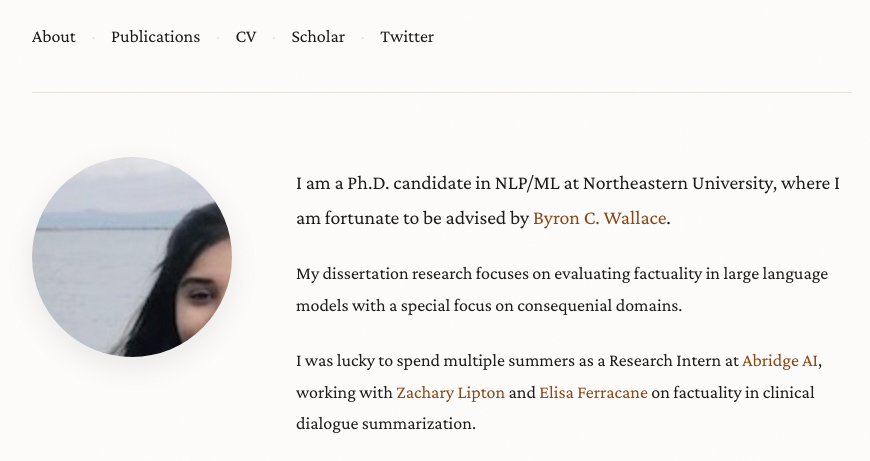
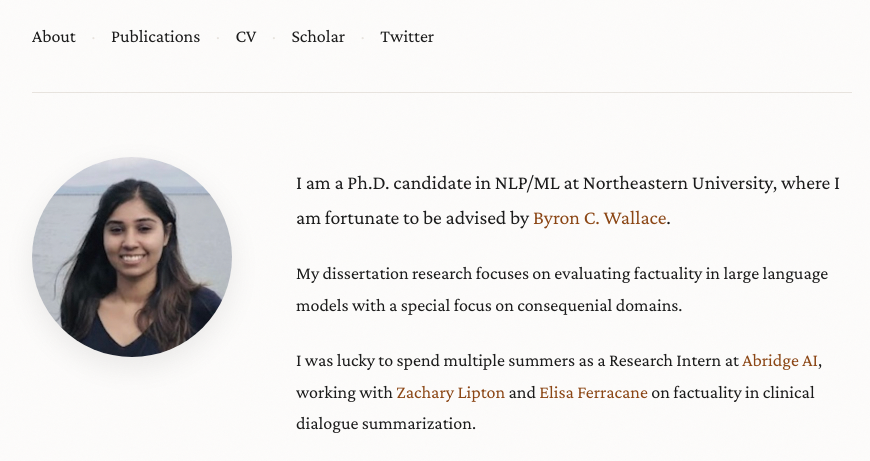
Before and after one commit to sanjanaramprasad/personal_website, a plain HTML site: page index.html in a window 1280 px wide. Shown: the part 329-790 px from the top of the page, without its empty margins (198-1068 px from the left). Drawn offline with nearby package versions, Linux system fonts and the light colour scheme.

Commit message:
edit pic

```diff
--- a/style.css
+++ b/style.css
@@ -371,6 +371,13 @@ section {
     height: 100%;
 }
 
+.placeholder-image img {
+    width: 100%;
+    height: 100%;
+    object-fit: cover;
+    object-position: center 30%;
+}
+
 .bio {
     padding-top: 0.5rem;
 }
```
